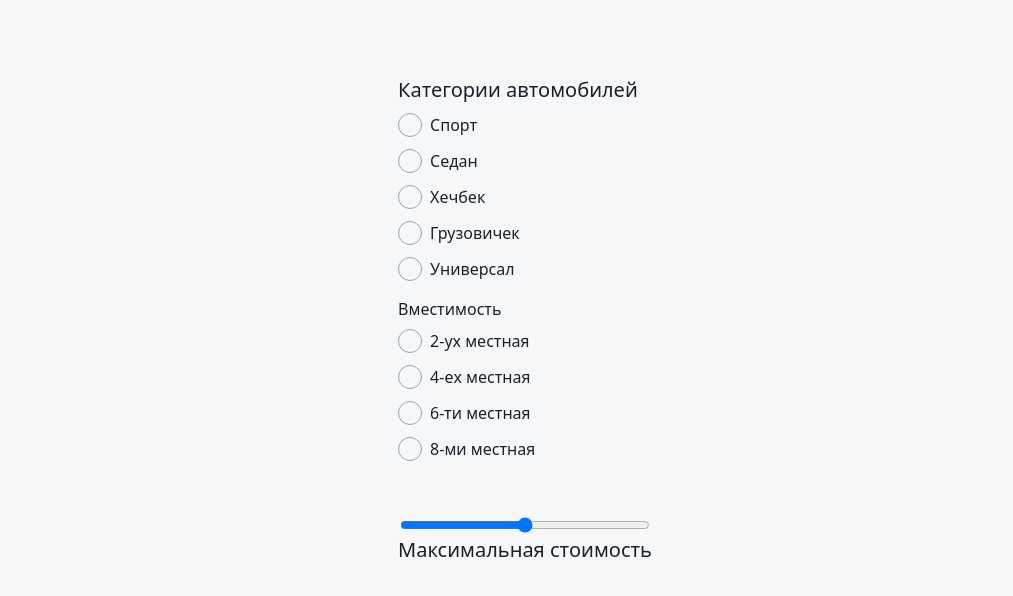
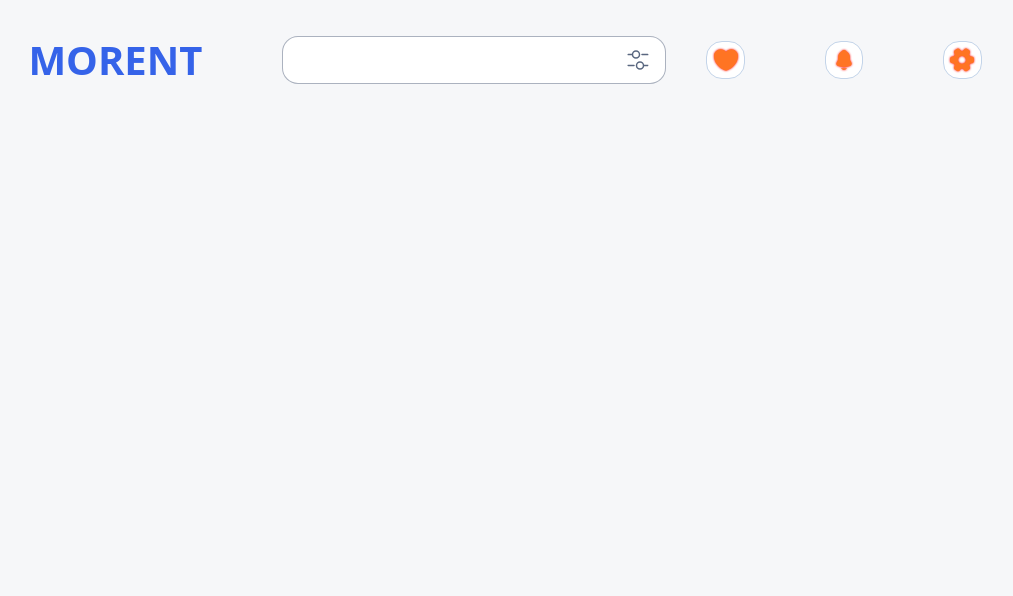
Before and after one commit to fluxy06/cars-project, a React (Vite) app in the folder template/: page / in a window 1280 px wide. Shown: the top 596 px of the page, without its empty margins (115-1128 px from the left). Built offline with nearby package versions, Linux system fonts and the light colour scheme.

Commit message:
create/header --need's fix

```diff
--- a/template/index.html
+++ b/template/index.html
@@ -3,9 +3,8 @@
 
 <head>
     <meta charset="UTF-8" />
-    <link rel="icon" type="image/svg+xml" href="/vite.svg" />
     <meta name="viewport" content="width=device-width, initial-scale=1.0" />
-    <title>template</title>
+    <title>Car service</title>
 </head>
 
 <body>
--- a/template/src/app/App.tsx
+++ b/template/src/app/App.tsx
@@ -1,12 +1,11 @@
 import '@app/App.css'
-import Filters from '@features/Filters/Filters';
-import { useMobile } from '@shared/Hooks/useMobile';
+import Header from 'layots/Header/Header';
 
 function App() {
 
   return (
-    <div className='w-full h-full'>
-          <Filters isMobile={useMobile(769)}/>
+    <div className=''>
+          <Header logo="MORENT"/>
      </div>
   )
 }
--- a/template/src/app/index.css
+++ b/template/src/app/index.css
@@ -17,9 +17,9 @@ a {
 }
 
 body {
+    padding-top: 30px;
     margin: 0;
     display: flex;
-    place-items: center;
     min-width: 320px;
     min-height: 100vh;
 }
--- /dev/null
+++ b/template/src/layots/Header/Header.tsx
@@ -0,0 +1,57 @@
+import SearchBar from "@features/SearchBar/SearchBar";
+import Icon from "@shared/Icon/icon";
+import React from "react";
+import HeartIcon from "@assets/icons/heart.svg?url"
+import NotificationIcon from "@assets/icons/notification.svg?url"
+import SettingIcon from "@assets/icons/setting.svg?url"
+
+
+type HeaderProps = {
+    logo?: string
+    onClick?: () => void
+}
+
+const Header: React.FC<HeaderProps> = ({logo, onClick}) => {
+        return(
+            <header className="w-full h-[clamp(100px,50vw,124px)]">
+                <div className="flex w-full justify-between">
+                    <section className="flex justify-between items-center gap-20">
+                            <h1 className="text-[clamp(14px,10vw,40px)] font-semibold text-[#3563E9]">{logo}</h1>
+                            <SearchBar onclick={onClick}/>
+                    </section>
+                        <section className="flex px-10 gap-20 justify-end items-center">
+                            <div className="grid justify-center items-center rounded-2xl bg-white border-[#C3D4E9] border-[0.3px] inset w-[clamp(30px,3vw,40px)] h-[clamp(30px,3vw,40px)]">
+                                    <Icon
+                                    path={HeartIcon}
+                                    isUse={true}
+                                    flagAnimation={true}
+                                    width={{min: "16px", preferred: "2vw", max: "24px"}}
+                                    height={{min: "16px", preferred: "2vw", max: "24px"}}
+                                    />
+                            </div>
+                            <div className="grid justify-center items-center rounded-2xl bg-white border-[#C3D4E9] border-[0.3px] inset w-[clamp(30px,3vw,40px)] h-[clamp(30px,3vw,40px)]">
+                                <Icon
+                                path={NotificationIcon}
+                                 isUse={true}
+                                flagAnimation={true}
+                                 width={{min: "16px", preferred: "2vw", max: "24px"}}
+                                height={{min: "16px", preferred: "2vw", max: "24px"}}
+                                />
+                            </div>
+                            <div className="grid justify-center items-center rounded-2xl bg-white border-[#C3D4E9] border-[0.3px] inset w-[clamp(30px,3vw,40px)] h-[clamp(30px,3vw,40px)]">
+                                <Icon
+                                path={SettingIcon}
+                                isUse={true}
+                                flagAnimation={true}
+                                 width={{min: "16px", preferred: "2vw", max: "24px"}}
+                                height={{min: "16px", preferred: "2vw", max: "24px"}}
+                                />
+                            </div>
+                        </section>
+                </div>
+            </header>
+        )
+}
+
+
+export default Header
--- a/template/src/shared/Icon/icon.tsx
+++ b/template/src/shared/Icon/icon.tsx
@@ -33,9 +33,9 @@ const Icon: React.FC<IconProps> = ({path, width, height, isUse = false, flagAnim
                     width: widthAdaptive,
                     height: heightAdaptive,
                     filter: flagAnimation ? selected
-                    ? "invert(25%) sepia(100%) saturate(500%) hue-rotate(340deg) drop-shadow(0 0 1px red)"
+                    ? `invert(25%) sepia(100%) saturate(500%) hue-rotate(340deg) drop-shadow(0 0 1px red)`
                     : "none" : "none",
-                    cursor: "pointer"
+                    cursor: "pointer",
                 }}
                 onClick={HeandleClick}
                 />
```
